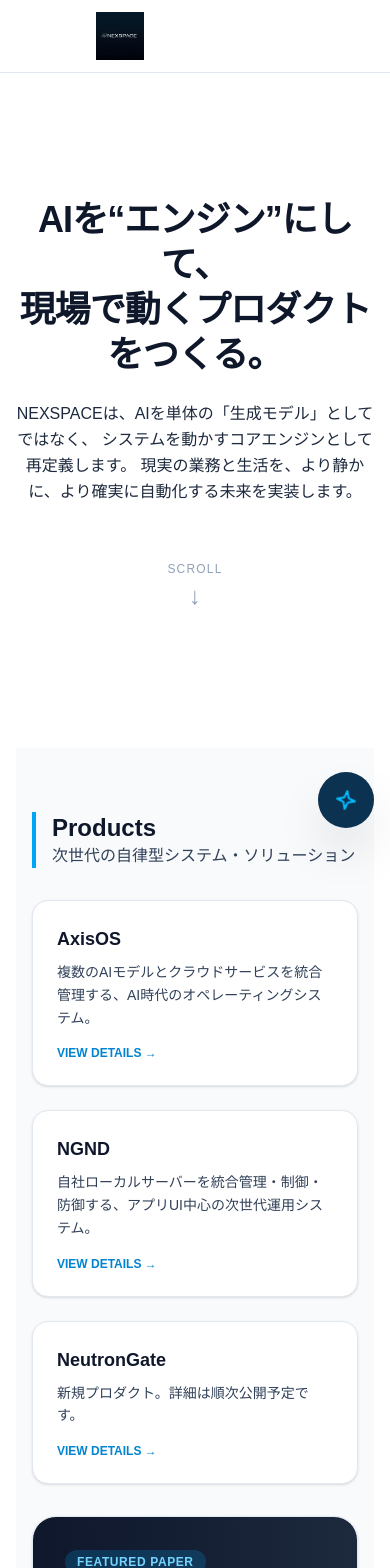
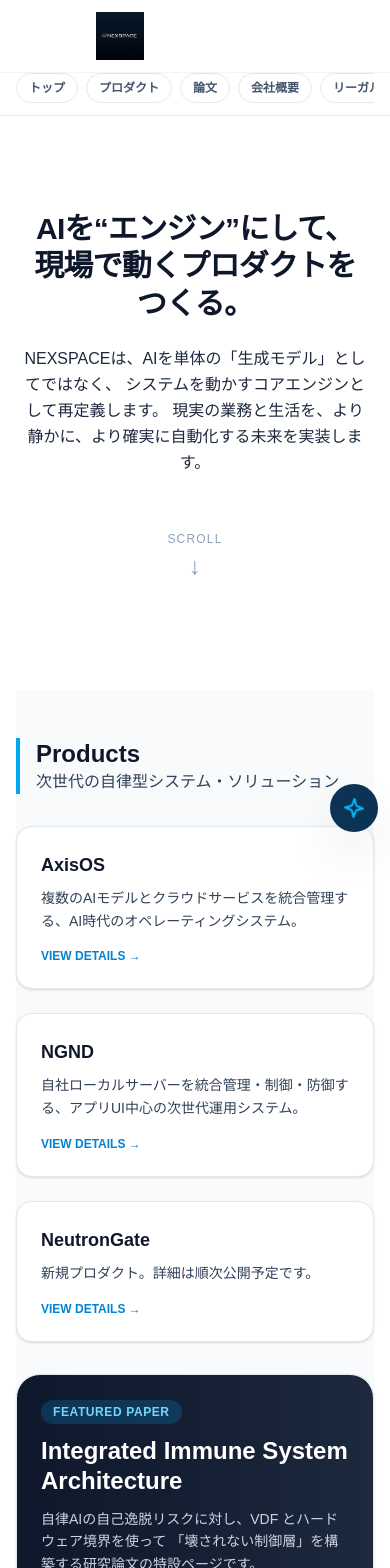
Before and after one commit to mametora311-glitch/nexspace-site, a Next.js app: page / in a window 390 px wide. Shown: the top 1568 px of the page. Built offline with nearby package versions, Linux system fonts and the light colour scheme.

Commit message:
Improve mobile readability across key pages

```diff
--- a/src/app/layout.tsx
+++ b/src/app/layout.tsx
@@ -1,9 +1,21 @@
 // src/app/layout.tsx
 import Image from "next/image";
+import Link from "next/link";
 import type { Metadata } from "next";
 import "./globals.css";
 import { ChatWidget } from "@/components/ChatWidget";
 import { LanguageSwitcher } from "@/components/LanguageSwitcher";
+
+const navLinks = [
+  { href: "/", label: "トップ" },
+  { href: "/products", label: "プロダクト" },
+  { href: "/research/integrated-immune-system", label: "論文" },
+  { href: "/company", label: "会社概要" },
+  { href: "/legal", label: "リーガル" },
+  { href: "/purchase", label: "購入" },
+  { href: "/faq", label: "Q&A" },
+  { href: "/contact", label: "お問い合わせ" },
+];
 
 export const metadata: Metadata = {
   title: "NEXSPACE | AI Engine-Oriented Systems",
@@ -29,23 +41,33 @@
               </div>
               <div className="flex items-center gap-4">
                 <nav className="hidden items-center gap-4 text-sm text-slate-600 md:flex">
-                  <a href="/" className="hover:text-sky-600">トップ</a>
-                  <a href="/products" className="hover:text-sky-600">プロダクト</a>
-                  <a href="/research/integrated-immune-system" className="hover:text-sky-600">論文</a>
-                  <a href="/company" className="hover:text-sky-600">会社概要</a>
-                  <a href="/legal" className="hover:text-sky-600">リーガル</a>
-                  <a href="/purchase" className="hover:text-sky-600">購入</a>
-                  <a href="/faq" className="hover:text-sky-600">Q&A</a>
-                  <a href="/contact" className="hover:text-sky-600">お問い合わせ</a>
+                  {navLinks.map((item) => (
+                    <Link key={item.href} href={item.href} className="hover:text-sky-600">
+                      {item.label}
+                    </Link>
+                  ))}
                 </nav>
                 <div className="hidden md:block">
                   <LanguageSwitcher />
                 </div>
               </div>
             </div>
+            <div className="border-t border-slate-100 px-4 pb-3 md:hidden">
+              <nav className="flex gap-2 overflow-x-auto whitespace-nowrap [scrollbar-width:none] [&::-webkit-scrollbar]:hidden">
+                {navLinks.map((item) => (
+                  <Link
+                    key={`mobile-${item.href}`}
+                    href={item.href}
+                    className="rounded-full border border-slate-200 bg-white px-3 py-1.5 text-xs font-semibold text-slate-600"
+                  >
+                    {item.label}
+                  </Link>
+                ))}
+              </nav>
+            </div>
           </header>
 
-          <main className="mx-auto flex w-full max-w-6xl flex-1 px-4">
+          <main className="mx-auto flex w-full max-w-6xl flex-1 px-4 pb-24 md:pb-8">
             {children}
           </main>
 
--- a/src/app/page.tsx
+++ b/src/app/page.tsx
@@ -8,9 +8,9 @@
   return (
     <div className="w-full">
       {/* Hero #1 */}
-      <section className="flex min-h-[80vh] flex-col items-center justify-center bg-white text-center">
+      <section className="flex min-h-[68vh] flex-col items-center justify-center bg-white px-2 py-14 text-center md:min-h-[80vh]">
         <div className="space-y-6">
-          <h1 className="text-4xl font-bold tracking-tight text-slate-900 md:text-6xl leading-tight">
+          <h1 className="text-3xl font-bold leading-tight tracking-tight text-slate-900 sm:text-4xl md:text-6xl">
             AIを“エンジン”にして、
             <br />
             現場で動くプロダクトをつくる。
@@ -29,7 +29,7 @@
       </section>
 
       {/* 中間セクション群 */}
-      <section className="mx-auto flex max-w-6xl flex-col gap-20 bg-slate-50 pb-24 pt-16 px-4">
+      <section className="mx-auto flex max-w-6xl flex-col gap-16 bg-slate-50 pb-20 pt-12 md:gap-20 md:pb-24 md:pt-16">
         {/* プロダクトカード */}
         <RevealOnScroll>
           <div className="space-y-8">
@@ -74,7 +74,7 @@
 
             <a
               href="/research/integrated-immune-system"
-              className="group block rounded-3xl border border-slate-200 bg-gradient-to-r from-slate-900 to-slate-800 p-8 shadow-sm transition-all hover:border-sky-400 hover:shadow-lg"
+              className="group block rounded-3xl border border-slate-200 bg-gradient-to-r from-slate-900 to-slate-800 p-6 shadow-sm transition-all hover:border-sky-400 hover:shadow-lg md:p-8"
             >
               <div className="mb-3 inline-flex items-center rounded-full bg-sky-500/20 px-3 py-1 text-xs font-bold uppercase tracking-wider text-sky-300">
                 Featured Paper
@@ -96,7 +96,7 @@
       </section>
 
       {/* 理念セクション */}
-      <section className="py-20">
+      <section className="py-16 md:py-20">
         <RevealOnScroll>
           <div className="flex flex-col gap-12">
             {/* タイトルブロック：Products（image_ae5d65.png）と完全に一致させる */}
@@ -114,10 +114,10 @@
                 </p>
                 <div className="mt-10 flex flex-wrap gap-4">
                   {/* 「会社概要」を「お問い合わせ」と同じ控えめなスタイルに変更 */}
-                  <a href="/company" className="rounded-full border border-slate-200 bg-white px-8 py-3 text-sm font-bold text-slate-600 transition-all hover:border-sky-500 hover:text-sky-600">
+                  <a href="/company" className="rounded-full border border-slate-200 bg-white px-6 py-3 text-sm font-bold text-slate-600 transition-all hover:border-sky-500 hover:text-sky-600 md:px-8">
                     会社概要
                   </a>
-                  <a href="/contact" className="rounded-full border border-slate-200 bg-white px-8 py-3 text-sm font-bold text-slate-600 transition-all hover:border-sky-500 hover:text-sky-600">
+                  <a href="/contact" className="rounded-full border border-slate-200 bg-white px-6 py-3 text-sm font-bold text-slate-600 transition-all hover:border-sky-500 hover:text-sky-600 md:px-8">
                     お問い合わせ
                   </a>
                 </div>
@@ -142,7 +142,7 @@
       </section>
 
       {/* Axisビジョン（現状維持しつつ文字調整） */}
-      <section className="bg-slate-950 py-24 text-white">
+      <section className="bg-slate-950 py-16 text-white md:py-24">
         <RevealOnScroll>
           <div className="mx-auto flex max-w-5xl flex-col items-center gap-12 md:flex-row">
             <div className="flex-1">
@@ -171,7 +171,7 @@
               </p>
               <a
                 href="/products/axis"
-                className="inline-block rounded-full bg-sky-500 px-8 py-3 text-sm font-bold text-white transition-hover hover:bg-sky-400"
+                className="inline-block w-full rounded-full bg-sky-500 px-8 py-3 text-center text-sm font-bold text-white transition-hover hover:bg-sky-400 sm:w-auto"
               >
                 AxisOS PROJECT DETAILS
               </a>
--- a/src/app/products/ngnd/page.tsx
+++ b/src/app/products/ngnd/page.tsx
@@ -1,7 +1,7 @@
 export default function NgndPage() {
   return (
-    <div className="w-full py-12 md:py-20">
-      <section className="mb-16 border-l-4 border-sky-500 pl-6">
+    <div className="w-full py-10 md:py-20">
+      <section className="mb-12 border-l-4 border-sky-500 pl-4 md:mb-16 md:pl-6">
         <div className="mb-4 inline-block rounded-full bg-sky-50 px-3 py-1 text-xs font-bold text-sky-600">
           In Development
         </div>
@@ -21,7 +21,7 @@
         </p>
       </section>
 
-      <section className="rounded-3xl border border-slate-200 bg-white p-8 shadow-sm md:p-12">
+      <section className="rounded-3xl border border-slate-200 bg-white p-6 shadow-sm md:p-12">
         <h2 className="text-2xl font-bold text-slate-900">NGNDが実現する「次世代」の機能</h2>
         <ul className="mt-6 space-y-4 text-sm leading-relaxed text-slate-700">
           <li>
@@ -43,16 +43,16 @@
         </ul>
       </section>
 
-      <div className="mt-16 flex flex-wrap gap-4">
+      <div className="mt-12 flex flex-col gap-4 sm:mt-16 sm:flex-row">
         <a
           href="/contact"
-          className="rounded-full bg-slate-900 px-8 py-3 text-sm font-bold text-white transition-colors hover:bg-slate-700"
+          className="rounded-full bg-slate-900 px-8 py-3 text-center text-sm font-bold text-white transition-colors hover:bg-slate-700"
         >
           導入のご相談はお問い合わせからどうぞ
         </a>
         <a
           href="/products"
-          className="rounded-full border border-slate-300 px-8 py-3 text-sm font-bold text-slate-900 transition-colors hover:border-slate-900"
+          className="rounded-full border border-slate-300 px-8 py-3 text-center text-sm font-bold text-slate-900 transition-colors hover:border-slate-900"
         >
           プロダクト一覧に戻る
         </a>
--- a/src/app/products/page.tsx
+++ b/src/app/products/page.tsx
@@ -25,9 +25,9 @@
   ];
 
   return (
-    <div className="w-full py-12 md:py-20">
+    <div className="w-full py-10 md:py-20">
       {/* ヘッダーセクション */}
-      <section className="mb-16 border-l-4 border-sky-500 pl-6">
+      <section className="mb-12 border-l-4 border-sky-500 pl-4 md:mb-16 md:pl-6">
         <h1 className="text-3xl font-bold tracking-tight text-slate-900 md:text-4xl">Products</h1>
         <p className="mt-2 max-w-2xl text-slate-700">
           NEXSPACEが提供する、AIをエンジンとして実装した次世代のプロダクト群です。
@@ -41,7 +41,7 @@
           <a
             key={product.title}
             href={product.href}
-            className="group flex flex-col justify-between rounded-3xl border border-slate-200 bg-white p-8 shadow-sm transition-all duration-300 hover:-translate-y-1 hover:border-sky-500 hover:shadow-xl"
+            className="group flex flex-col justify-between rounded-3xl border border-slate-200 bg-white p-6 shadow-sm transition-all duration-300 hover:-translate-y-1 hover:border-sky-500 hover:shadow-xl md:p-8"
           >
             <div>
               <div className="mb-4 inline-block rounded-full bg-sky-50 px-3 py-1 text-xs font-bold text-sky-600">
@@ -73,7 +73,7 @@
         ))}
       </section>
 
-      <section className="mt-20 rounded-3xl border border-slate-200 bg-white p-8 md:p-12">
+      <section className="mt-16 rounded-3xl border border-slate-200 bg-white p-6 md:mt-20 md:p-12">
         <h2 className="text-2xl font-bold text-slate-900">NGND（Next Generation Node Deployment）</h2>
         <p className="mt-2 text-sm font-semibold text-sky-700">NGNDが実現する「次世代」の機能</p>
         <p className="mt-3 text-sm leading-relaxed text-slate-600">
@@ -101,7 +101,7 @@
       </section>
 
       {/* 過去プロダクト導線 */}
-      <section className="mt-20 rounded-3xl border border-slate-200 bg-slate-50 p-8 md:p-12">
+      <section className="mt-16 rounded-3xl border border-slate-200 bg-slate-50 p-6 md:mt-20 md:p-12">
         <h2 className="text-xl font-bold text-slate-900">Past Products Archive</h2>
         <p className="mt-3 text-sm leading-relaxed text-slate-600">
           過去に公開していた AIEC Office と Primus は、アーカイブページに移動しました。
--- a/src/app/purchase/page.tsx
+++ b/src/app/purchase/page.tsx
@@ -18,9 +18,9 @@
   ];
 
   return (
-    <div className="w-full py-12 md:py-20 max-w-6xl mx-auto px-4">
+    <div className="mx-auto w-full max-w-6xl px-4 py-10 md:py-20">
       {/* ヒーローセクション */}
-      <section className="mb-16 border-l-4 border-sky-500 pl-6">
+      <section className="mb-12 border-l-4 border-sky-500 pl-4 md:mb-16 md:pl-6">
         <h1 className="text-3xl font-bold text-slate-900 md:text-5xl tracking-tight">Purchase</h1>
         <p className="mt-4 text-lg text-slate-700 max-w-2xl">
           現在、購入可能なプランは準備中です。
@@ -31,7 +31,7 @@
       {/* プロダクトカード群 */}
       <div className="grid max-w-4xl gap-8 md:grid-cols-2">
         {products.map((p, i) => (
-          <div key={i} className={`flex flex-col rounded-3xl border p-8 transition-all ${
+          <div key={i} className={`flex flex-col rounded-3xl border p-6 transition-all md:p-8 ${
             p.highlight
               ? "border-sky-500 bg-sky-50 shadow-lg"
               : "border-slate-200 bg-white hover:border-sky-500 hover:shadow-md"
@@ -54,7 +54,7 @@
             <button
               type="button"
               disabled
-              className={`w-full py-4 rounded-full text-center text-sm font-black transition-all ${
+              className={`w-full rounded-full py-4 text-center text-sm font-black transition-all ${
                 p.highlight
                   ? "bg-slate-400 text-white cursor-not-allowed"
                   : "bg-slate-300 text-white cursor-not-allowed"
@@ -66,7 +66,7 @@
         ))}
       </div>
 
-      <section className="mt-20 rounded-3xl border border-slate-200 bg-white p-8 md:p-12">
+      <section className="mt-16 rounded-3xl border border-slate-200 bg-white p-6 md:mt-20 md:p-12">
         <h2 className="text-2xl font-bold text-slate-900">NGND（Next Generation Node Deployment）</h2>
         <p className="mt-2 text-sm font-semibold text-sky-700">NGNDが実現する「次世代」の機能</p>
         <p className="mt-3 text-sm leading-relaxed text-slate-600">
@@ -94,7 +94,7 @@
       </section>
 
       {/* 注意事項セクション */}
-      <section className="mt-20 p-8 rounded-3xl bg-slate-50 border border-slate-200">
+      <section className="mt-16 rounded-3xl border border-slate-200 bg-slate-50 p-6 md:mt-20 md:p-8">
         <h2 className="text-lg font-bold text-slate-900 mb-4">公開状況に関するご案内</h2>
         <ul className="text-sm text-slate-600 space-y-3 list-disc pl-5">
           <li>AxisOS / NGND は現在開発中のため、購入・申込受付は未開始です。</li>
--- a/src/app/research/integrated-immune-system/page.tsx
+++ b/src/app/research/integrated-immune-system/page.tsx
@@ -239,7 +239,7 @@
         </div>
         <iframe
           src="/papers/integrated-immune-system.pdf#view=FitH"
-          className="h-[720px] w-full rounded-xl border border-slate-200"
+          className="h-[420px] w-full rounded-xl border border-slate-200 md:h-[720px]"
           title="Integrated Immune System Architecture PDF"
         />
       </section>
--- a/src/components/ChatWidget.tsx
+++ b/src/components/ChatWidget.tsx
@@ -71,7 +71,7 @@
       });
       const data = await response.json();
       setMessages((prev) => [...prev, { role: "assistant", content: data.content }]);
-    } catch (error) {
+    } catch {
       setMessages((prev) => [
         ...prev,
         { role: "assistant", content: "申し訳ありません。現在接続が不安定です。時間をおいて再度お試しください。" }
@@ -87,7 +87,7 @@
       <button
         type="button"
         onClick={() => setOpen((v) => !v)}
-        className="fixed bottom-4 right-4 z-50 flex h-14 w-14 items-center justify-center rounded-full bg-slate-900 text-white shadow-2xl transition-all hover:scale-110 hover:bg-sky-600 active:scale-95 group"
+        className="fixed bottom-3 right-3 z-50 flex h-12 w-12 items-center justify-center rounded-full bg-slate-900 text-white shadow-2xl transition-all hover:scale-110 hover:bg-sky-600 active:scale-95 group sm:bottom-4 sm:right-4 sm:h-14 sm:w-14"
         aria-label="アシスタントと対話する"
       >
         {/* 背後のパルス（脈動） */}
@@ -116,7 +116,7 @@
       </button>
 
       {open && (
-        <div className="fixed bottom-20 right-4 z-40 w-[90vw] sm:w-[440px] overflow-hidden rounded-3xl border border-slate-700 bg-slate-900/98 shadow-2xl backdrop-blur-xl">
+        <div className="fixed bottom-20 left-3 right-3 z-40 w-auto overflow-hidden rounded-3xl border border-slate-700 bg-slate-900/98 shadow-2xl backdrop-blur-xl sm:left-auto sm:right-4 sm:w-[440px]">
           <div className="flex items-center justify-between border-b border-slate-700 bg-slate-800/50 px-4 py-3">
             <div className="flex items-center gap-2">
               <div className="h-2 w-2 animate-pulse rounded-full bg-sky-500"></div>
@@ -135,7 +135,7 @@
 
           <div
             ref={scrollRef}
-            className="max-h-[500px] min-h-[350px] space-y-6 overflow-y-auto px-6 py-6 text-[14px] leading-relaxed"
+            className="max-h-[64vh] min-h-[280px] space-y-6 overflow-y-auto px-4 py-5 text-[14px] leading-relaxed sm:max-h-[500px] sm:min-h-[350px] sm:px-6 sm:py-6"
           >
             {messages.map((m, idx) => (
               <div key={idx} className={`flex ${m.role === "user" ? "justify-end" : "justify-start"}`}>
```
